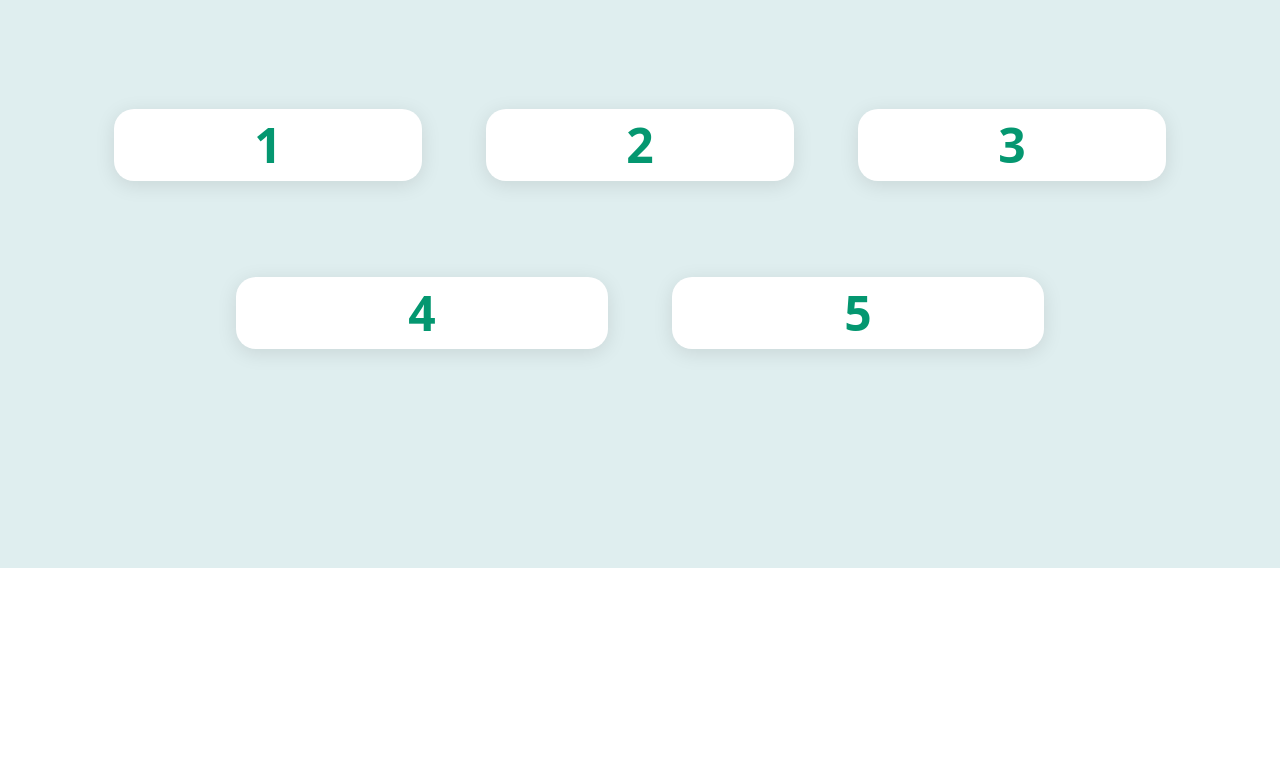
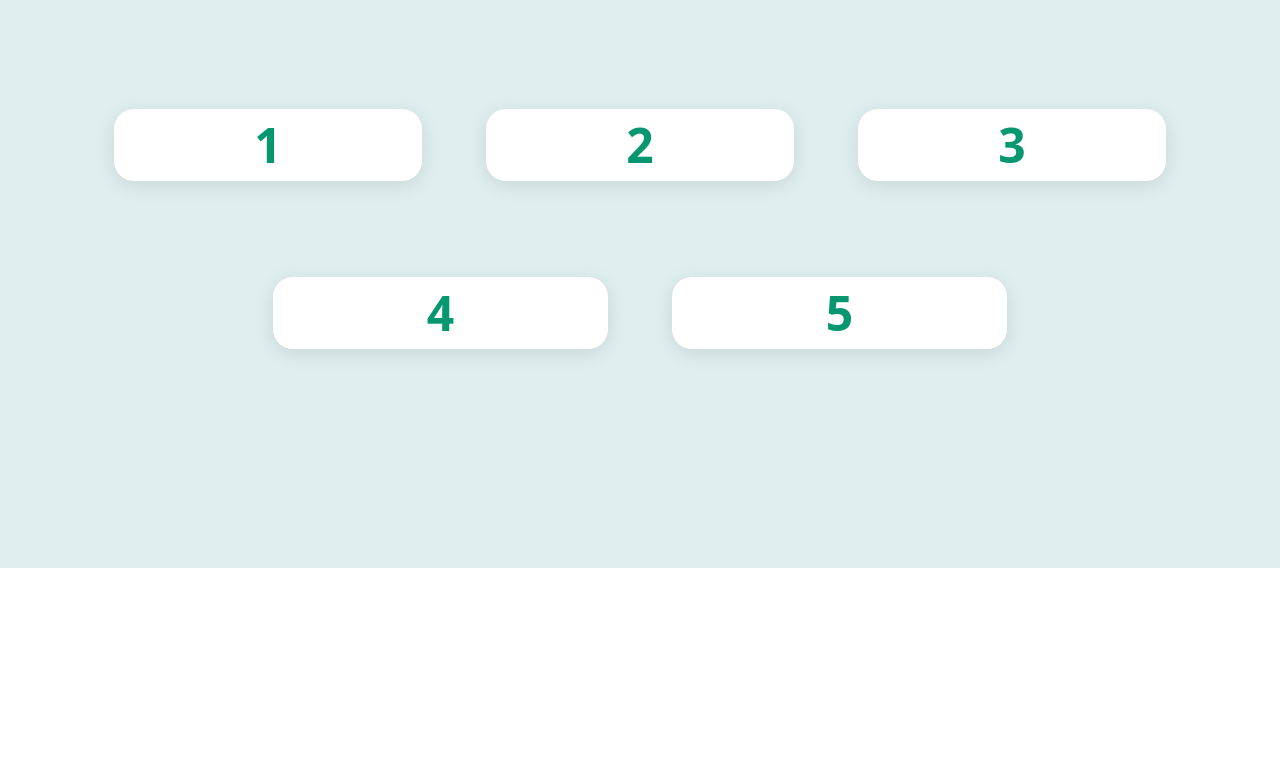
Before and after one commit to simratoberoi/maplelms-1, a website: page with bootstrap/index.html in a window 1280 px wide. Shown: the part 1025-1802 px from the top of the page. Drawn offline with nearby package versions, Linux system fonts and the light colour scheme.

```diff
--- a/with bootstrap/style.css
+++ b/with bootstrap/style.css
@@ -111,8 +111,8 @@
   color: #049770;
   transition: all 0.3s ease;
   cursor: pointer;
+  width:30%;
   height: 33.33%;
-  width: 33.33%;
   position: relative;
 
 }
```
